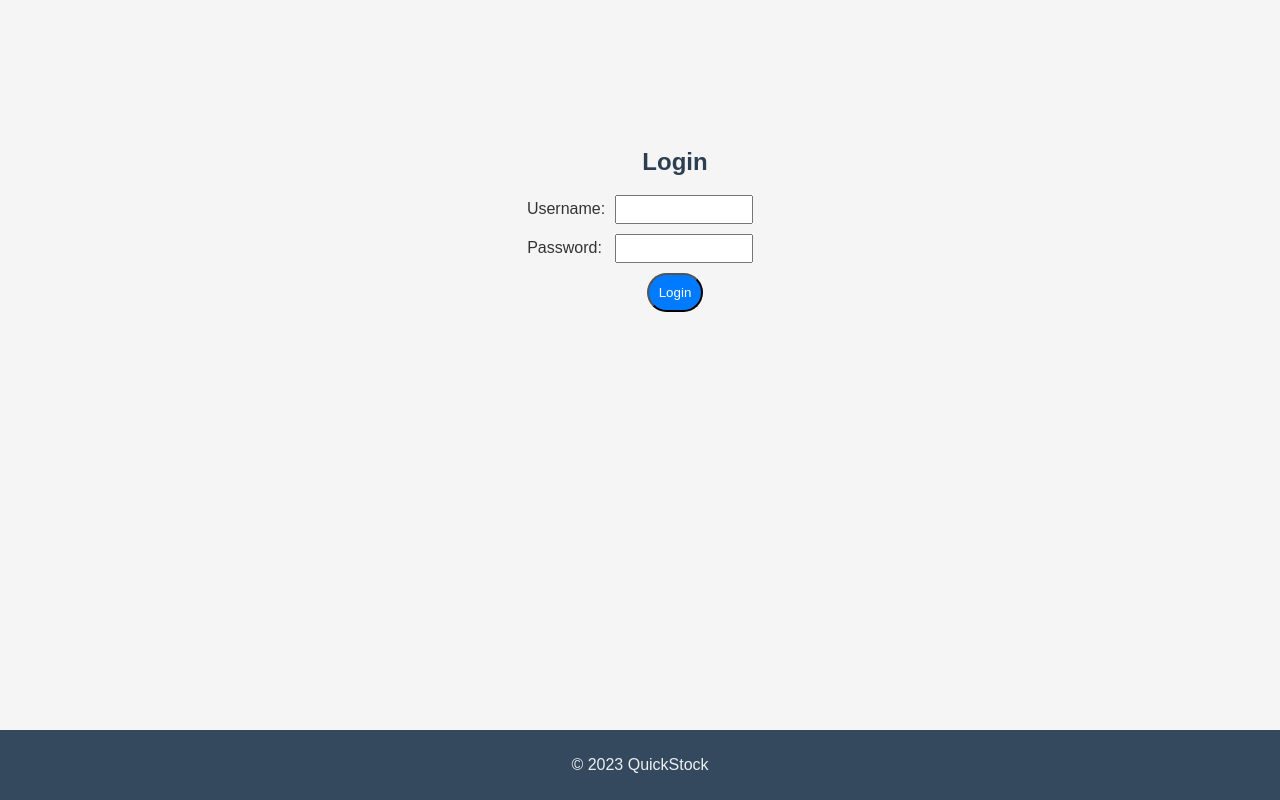
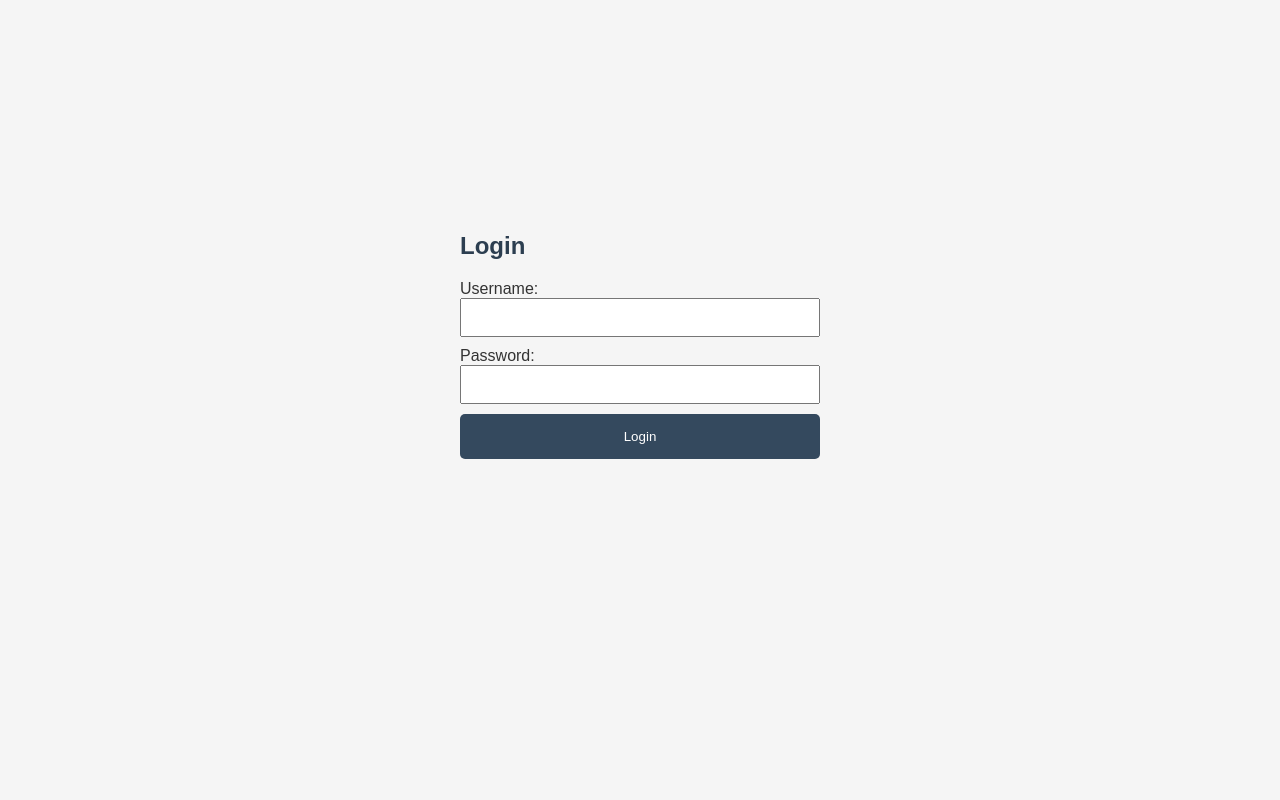
Before and after one commit to lahndrick/QuickStock, a React (Create React App) app in the folder react-app/: page /login in a window 1280 px wide. Built offline with nearby package versions, Linux system fonts and the light colour scheme; no server answers.

Commit message:
login backend

```diff
--- a/react-app/src/App.css
+++ b/react-app/src/App.css
@@ -4,12 +4,17 @@ body {
 	font-family: 'Arial', sans-serif;
 	background-color: #f5f5f5;
 	color: #333;
+	display: flex;
+	flex-direction: column;
+	min-height: 100vh;
+	overflow-x: hidden;
 }
 
 .app {
 	display: flex;
 	flex-direction: column;
-	height: 100vh;
+	flex: 1;
+	min-height: 100%;
 }
 
 .app-container {
@@ -47,9 +52,10 @@ body {
 	border-radius: 5px;
 	margin-bottom: 5px;
 }
+
 .app-sidebar ul li a {
 	text-decoration: none;
-	color: #ecf0f1; /* Set the desired text color */
+	color: #ecf0f1;
 	display: block;
 	padding: 15px;
 	text-align: center;
@@ -64,8 +70,9 @@ body {
 .app-sidebar ul li:hover {
 	background-color: #34495e;
 }
+
 .app-sidebar ul li:hover a {
-	color: #ecf0f1; /* Change text color on hover */
+	color: #ecf0f1;
 }
 
 .app-main {
@@ -138,4 +145,13 @@ h2 {
 	padding: 10px;
 	background-color: #34495e;
 	color: #ecf0f1;
+	width: 100%;
+	margin-top: auto;
 }
+
+.login-section {
+	width: 80%;
+	max-width: 400px;
+	margin: 0 auto;
+	margin-bottom: 20px;
+}
--- a/react-app/src/App.js
+++ b/react-app/src/App.js
@@ -1,5 +1,5 @@
 import React, {useState, useEffect} from 'react';
-import {BrowserRouter as Router, Routes, Route, Link, Navigate} from 'react-router-dom'; // Update import
+import {BrowserRouter as Router, Routes, Route, Link, Navigate} from 'react-router-dom';
 import './App.css';
 import InventoryComponent from './components/Inventory';
 import AccountsComponent from './components/Accounts';
@@ -53,17 +53,22 @@ const authenticate = async (userToken) => {
 };
 
 function App() {
-
 	const userToken = getCookie('userToken');
 	console.log(userToken);
+
 	// Use state to store the authentication status
 	const [isAuthenticated, setIsAuthenticated] = useState(false);
+	const [authenticationChecked, setAuthenticationChecked] = useState(false);
 
 	// Use useEffect to authenticate when the component mounts
 	useEffect(() => {
 		const authenticateUser = async () => {
+			// Check if userToken is defined before making the authentication request
+			if (userToken) {
 				const isAuthenticated = await authenticate(userToken);
 				setIsAuthenticated(isAuthenticated);
+			}
+			setAuthenticationChecked(true);
 		};
 
 		authenticateUser();
@@ -71,23 +76,33 @@ function App() {
 
 	// Use this function to handle logout
 	const handleLogout = () => {
-		// Clear the token from cookies
-		document.cookie = 'userToken=; expires=Thu, 01 Jan 1970 00:00:00 UTC; path=/;';
-
+		document.cookie = 'userToken=; expires=Thu, 01 Jan 1970 00:00:00 UTC; path=/';
 		// Update the authentication status
 		setIsAuthenticated(false);
+	};
 
-		// Redirect to the login page
+	// Show a loading indicator or a different component while authentication is being checked
+	if (!authenticationChecked) {
+		return <div>Loading...</div>;
+	}
 
-	};
+	// Temporarily render LoginComponent outside of Routes for testing
+	if (!isAuthenticated) {
+		return (
+			<div className="login-page">
+
+				<LoginComponent/>
+
+
+			</div>
+		);
+	}
 
 	return (
 		<Router>
 			<div className="app">
-
 				<div className="app-container">
-					{isAuthenticated ? (
-						<>
+					{!userToken ? null : (
 						<nav className="app-sidebar">
 							<div className="sidebar-header">
 								<h1>QuickStock</h1>
@@ -102,7 +117,7 @@ function App() {
 								<li>
 									<Link to="/accounts">Accounts</Link>
 								</li>
-									<li style={{ marginBottom: "5px" }}>
+								<li style={{marginBottom: "5px"}}>
 									<button
 										onClick={handleLogout}
 										style={{
@@ -110,12 +125,13 @@ function App() {
 											fontSize: "16px",
 											color: "#ecf0f1",
 											padding: "15px",
+											paddingTop: "0px",
 											width: "100%",
 											border: "none",
-												borderRadius: "5px", // Ensure border radius is set
+											borderRadius: "5px",
 											cursor: "pointer",
 											transition: "background-color 0.3s",
-												outline: "none", // Remove default outline
+											outline: "none",
 										}}
 									>
 										Logout
@@ -123,24 +139,22 @@ function App() {
 								</li>
 							</ul>
 						</nav>
+					)}
 
 					<main className="app-main">
 						<Routes>
+							{!isAuthenticated ? (
+								<Route path="/login" element={<LoginComponent/>}/>
+							) : (
+								<>
 									<Route path="/dashboard" element={<DashboardComponent/>}/>
 									<Route path="/inventory" element={<InventoryComponent/>}/>
 									<Route path="/accounts" element={<AccountsComponent/>}/>
+								</>
+							)}
 						</Routes>
 					</main>
-						</>
-					) : (
-						<main className="app-main">
-							<Routes>
-								<Route path="/login" element={<LoginComponent/>}/>
-							</Routes>
-						</main>
-					)}
 				</div>
-
 
 				<footer className="app-footer">
 					<p>&copy; 2023 QuickStock</p>
--- /dev/null
+++ b/react-app/src/Login.css
@@ -0,0 +1,31 @@
+/* Inside Login.css */
+.custom-login-section {
+	/* Add your specific styles for the login section */
+	width: 80%;
+	max-width: 400px;
+	margin: 15% auto; /* Adjust the percentage to center vertically */
+	padding: 20px; /* Add padding for better appearance */
+	box-sizing: border-box;
+	/* Add more styles as needed */
+}
+
+.login-input {
+	/* Add your specific styles for login input */
+	width: 100%;
+	padding: 10px;
+	margin-bottom: 10px;
+	box-sizing: border-box;
+}
+
+.login-button {
+	/* Add your specific styles for login button */
+	width: 100%;
+	background-color: #34495e;
+	color: #fff;
+	padding: 15px;
+	border-radius: 5px;
+	cursor: pointer;
+	border: none;
+	outline: none;
+	transition: background-color 0.3s;
+}
--- a/react-app/src/components/Login.js
+++ b/react-app/src/components/Login.js
@@ -1,6 +1,6 @@
-import React, { useState } from "react";
+import React, {useState} from "react";
 import axios from 'axios';
-
+import '../Login.css';
 function setCookie(name, value, days) {
 	const expires = new Date();
 	expires.setTime(expires.getTime() + days * 24 * 60 * 60 * 1000);
@@ -10,8 +10,9 @@ function setCookie(name, value, days) {
 function Login() {
 	const [username, setUsername] = useState("");
 	const [password, setPassword] = useState("");
+
 	const handleInputChange = (e) => {
-		const { name, value } = e.target;
+		const {name, value} = e.target;
 		if (name === "username") {
 			setUsername(value);
 		} else if (name === "password") {
@@ -37,14 +38,13 @@ function Login() {
 			},
 		})
 			.then(res => {
-				const { status, data } = res.data;
+				const {status, data} = res.data;
 
 				if (status === 'success') {
 					// Save the token in cookies
 					setCookie('userToken', data, 1);
 					console.log("Token saved in cookies:", data);
-					window.location.reload()
-
+					window.location.reload();
 				} else {
 					console.log("Login failed:", data);
 				}
@@ -55,9 +55,9 @@ function Login() {
 	};
 
 	return (
-		<div style={{ display: "flex", alignItems: "center", justifyContent: "center", height: "50vh" }}>
-			<section style={{ width: "50%", textAlign: "center" }}>
-				<h2 style={{ marginLeft: "70px" }}>Login</h2>
+		<div className="login-page">
+			<section className="login-section custom-login-section">
+				<h2>Login</h2>
 				<form onSubmit={handleLogin}>
 					<label>
 						Username:
@@ -67,10 +67,10 @@ function Login() {
 							value={username}
 							onChange={handleInputChange}
 							required
-							style={{ width: "20%", padding: "5px", marginBottom: "10px", marginLeft: "10px" }}
+							className="login-input"
 						/>
 					</label>
-					<br />
+					<br/>
 					<label>
 						Password:
 						<input
@@ -81,15 +81,21 @@ function Login() {
 							required
 							pattern=".{1,}"
 							title="Password cannot be empty"
-							style={{ width: "20%", padding: "5px", marginBottom: "10px", marginLeft: "13px" }}
+							className="login-input"
 						/>
 					</label>
-					<br />
-					<button type="submit" style={{ backgroundColor: "#007BFF", color: "white", padding: "10px", borderRadius: "30px", marginLeft: "70px" }}>
+					<br/>
+					<button
+						type="submit"
+						className="login-button"
+					>
 						Login
 					</button>
 				</form>
+
+
 			</section>
+
 		</div>
 	);
 }
```
Lines whose indentation alone changed are shown as unchanged.
